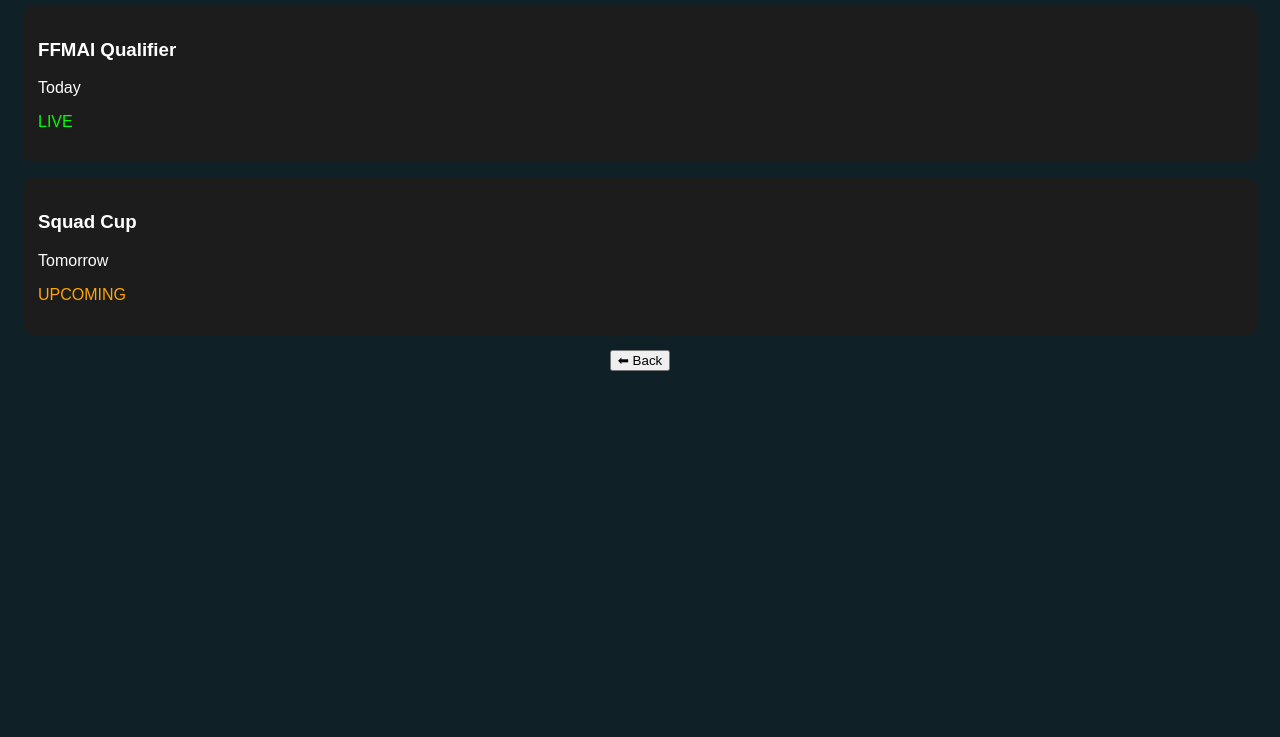
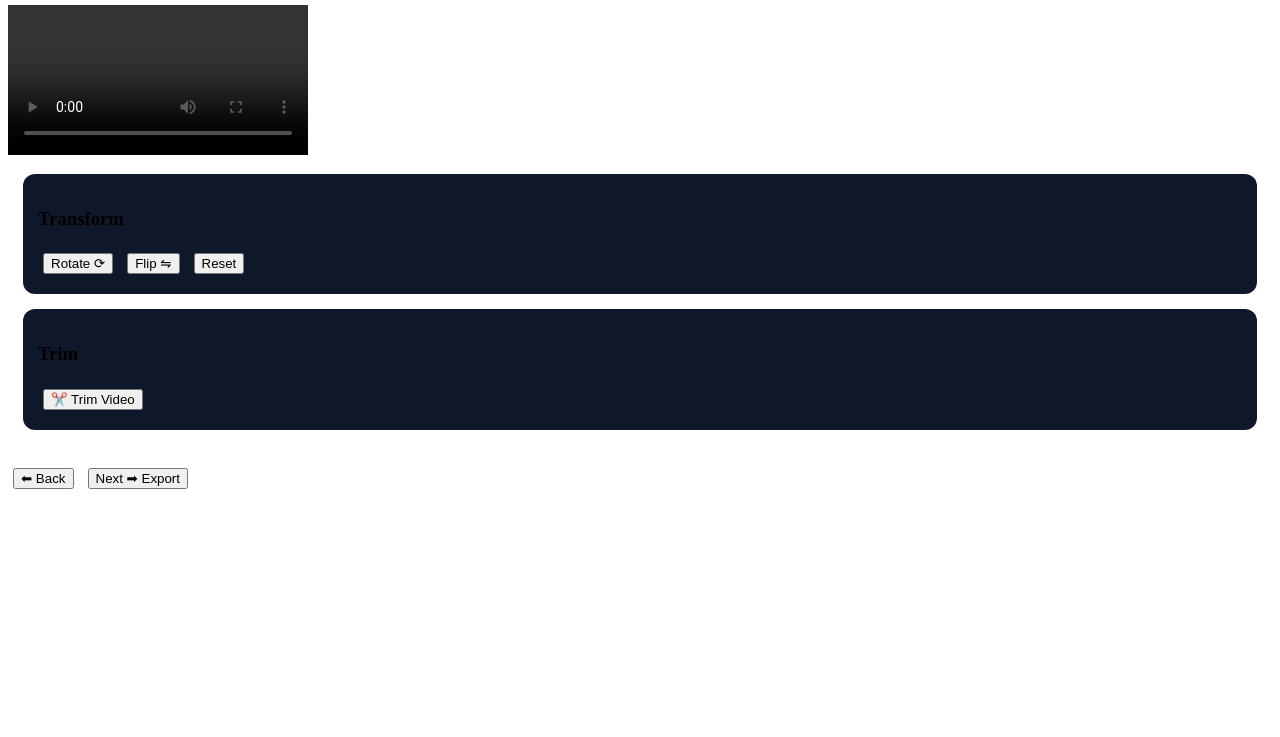
Before and after one commit to dmzone777/dmzone777.github.io, a plain HTML site: page tournament.html in a window 1280 px wide. Shown: the part 63-800 px from the top of the page. Drawn offline with Linux system fonts and the light colour scheme.

Commit message:
Update tournament.html

```diff
--- a/tournament.html
+++ b/tournament.html
@@ -1,59 +1,103 @@
 <!DOCTYPE html>
-<html>
+<html lang="en">
 <head>
-<title>Tournaments</title>
+<meta charset="UTF-8">
+<meta name="viewport" content="width=device-width, initial-scale=1.0">
+<title>Tools</title>
+
+<link rel="stylesheet" href="style.css">
 
 <style>
-body{
-    background:#0f2027;
-    color:white;
-    font-family:sans-serif;
+.panel{
+    background:#0f172a;
+    padding:15px;
+    border-radius:12px;
+    margin:15px;
 }
-.card{
-    background:#1c1c1c;
-    margin:15px;
-    padding:15px;
-    border-radius:10px;
+button{
+    margin:5px;
 }
-.live{color:lime;}
-.upcoming{color:orange;}
 </style>
 
 </head>
 
 <body>
 
-<h2 style="text-align:center;">🏆 Tournaments</h2>
+<h2>🛠️ Tools Panel</h2>
 
-<div id="list"></div>
+<video id="videoPreview" controls></video>
 
-<center>
-<button onclick="back()">⬅ Back</button>
-</center>
+<div class="panel">
+
+<h3>Transform</h3>
+<button onclick="rotateVideo()">Rotate ⟳</button>
+<button onclick="flipVideo()">Flip ⇋</button>
+<button onclick="resetTransform()">Reset</button>
+
+</div>
+
+<div class="panel">
+
+<h3>Trim</h3>
+<button onclick="trimVideo()">✂️ Trim Video</button>
+
+</div>
+
+<br>
+
+<button onclick="goBack()">⬅ Back</button>
+<button onclick="goNext()">Next ➡ Export</button>
+
+<script src="script.js"></script>
 
 <script>
-let tournaments = [
-  {name:"FFMAI Qualifier", date:"Today", status:"LIVE"},
-  {name:"Squad Cup", date:"Tomorrow", status:"UPCOMING"}
-];
 
-let html = "";
+// 🔄 Reset Transform
+function resetTransform(){
+    if(video){
+        video.style.transform = "rotate(0deg) scaleX(1)";
+    }
+}
 
-tournaments.forEach(t=>{
-  html += `
-    <div class="card">
-      <h3>${t.name}</h3>
-      <p>${t.date}</p>
-      <p class="${t.status=='LIVE'?'live':'upcoming'}">${t.status}</p>
-    </div>
-  `;
-});
+// ✂️ Safe Trim (preview based)
+function trimVideo(){
+    let start = prompt("Enter start time (seconds):");
+    let end = prompt("Enter end time (seconds):");
 
-document.getElementById("list").innerHTML = html;
+    start = parseFloat(start);
+    end = parseFloat(end);
 
-function back(){
-  window.location="home.html";
+    if(isNaN(start) || isNaN(end) || start < 0 || end <= start){
+        alert("⚠️ Invalid input!");
+        return;
+    }
+
+    if(video){
+        video.currentTime = start;
+
+        let interval = setInterval(()=>{
+            if(video.currentTime >= end){
+                video.pause();
+                clearInterval(interval);
+            }
+        },200);
+    }
 }
+
+// Navigation
+function goNext(){
+    let saved = localStorage.getItem("video");
+    if(!saved){
+        alert("⚠️ Video missing!");
+        return;
+    }
+    window.location.href = "export.html";
+}
+
+function goBack(){
+    window.location.href = "audio.html";
+}
+
 </script>
 
 </body>
```
